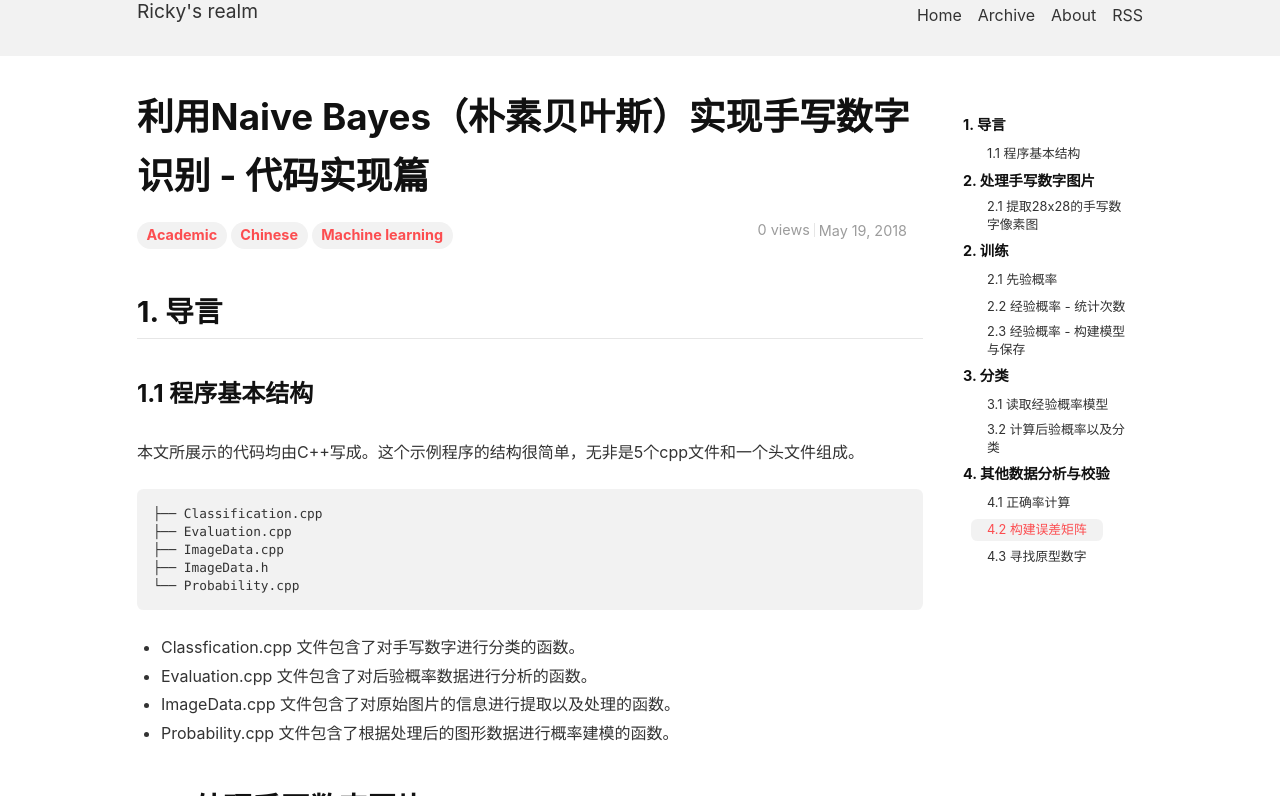
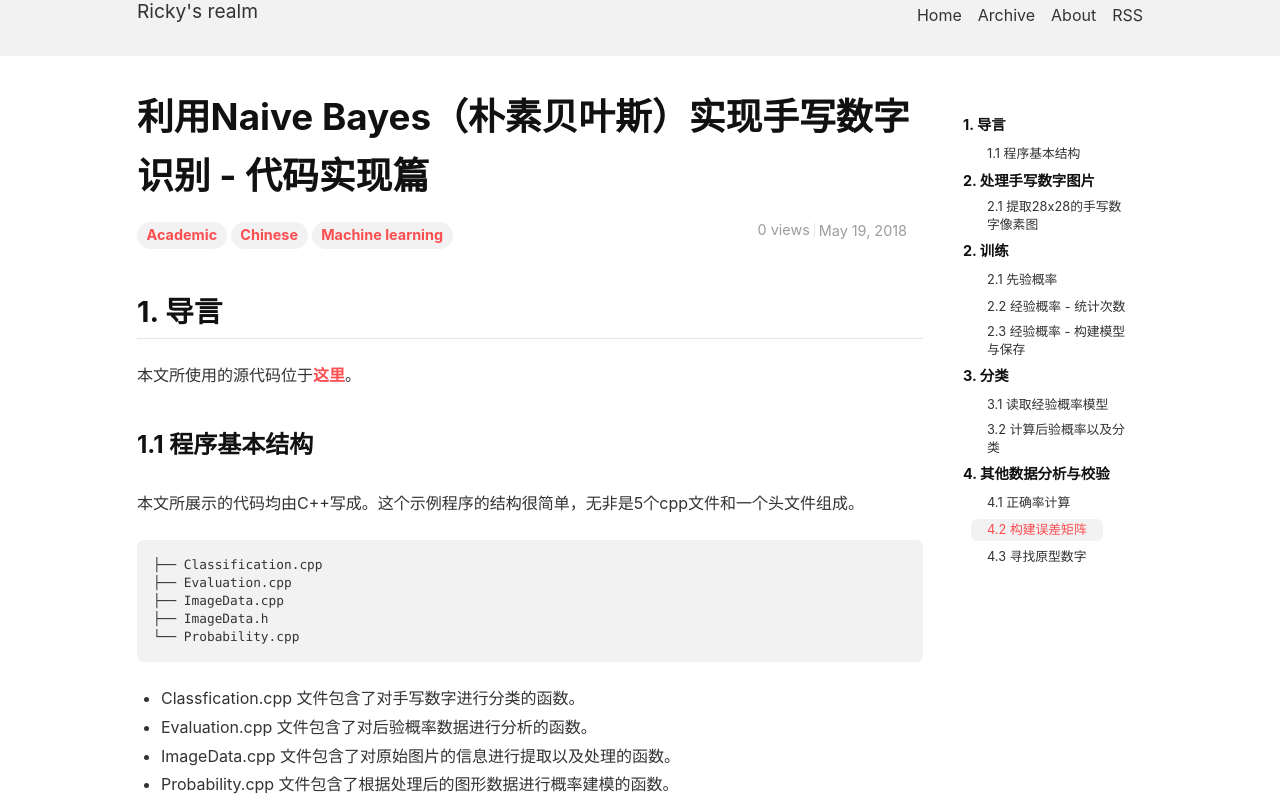
Before and after one commit to rickypeng99/rickypeng99.github.io, a Jekyll site: the page built from _posts/2018-05-19-naive-bayes-2.md, in a window 1280 px wide and 900 px high, cut to the strip 104-900 px from the top of the window. Built offline with Jekyll 4.4.1, drawn with Linux system fonts in a browser that asks for light colours; nearby versions of some CDN libraries; comment, search, counter and statistics services are not loaded.

Commit message:
added source code url to the naive bayes classifier

````diff
--- a/_posts/2018-05-19-naive-bayes-2.md
+++ b/_posts/2018-05-19-naive-bayes-2.md
@@ -10,6 +10,8 @@ mathjax: true
 mathjax_autoNumber: true
 ---
 ## 1. 导言
+本文所使用的源代码位于[这里](https://github.com/rickypeng99/naiveBayesClassifier)。
+
 ### 1.1 程序基本结构
 本文所展示的代码均由C++写成。这个示例程序的结构很简单，无非是5个cpp文件和一个头文件组成。
 ```bash
````
Also changed, not shown: 7 other files.
